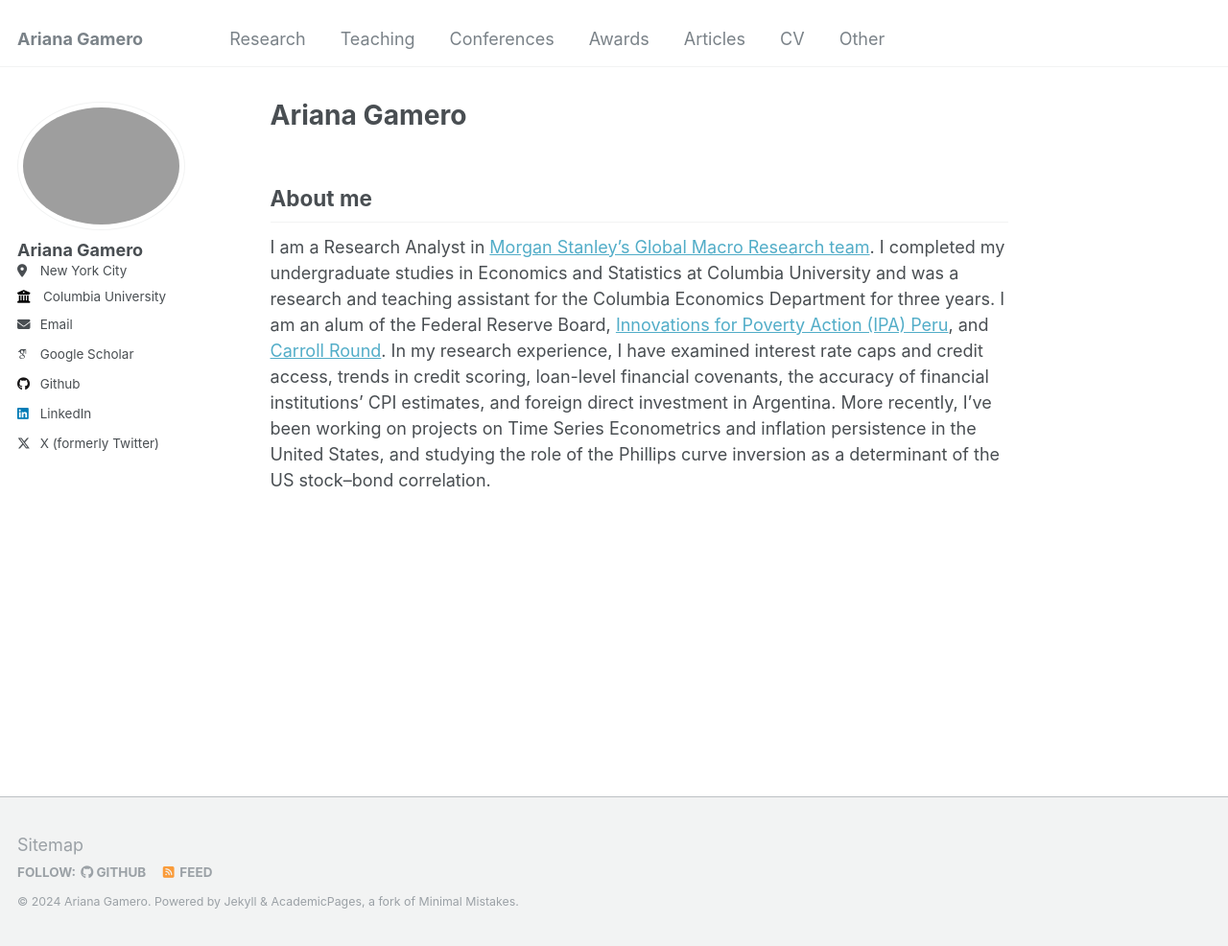
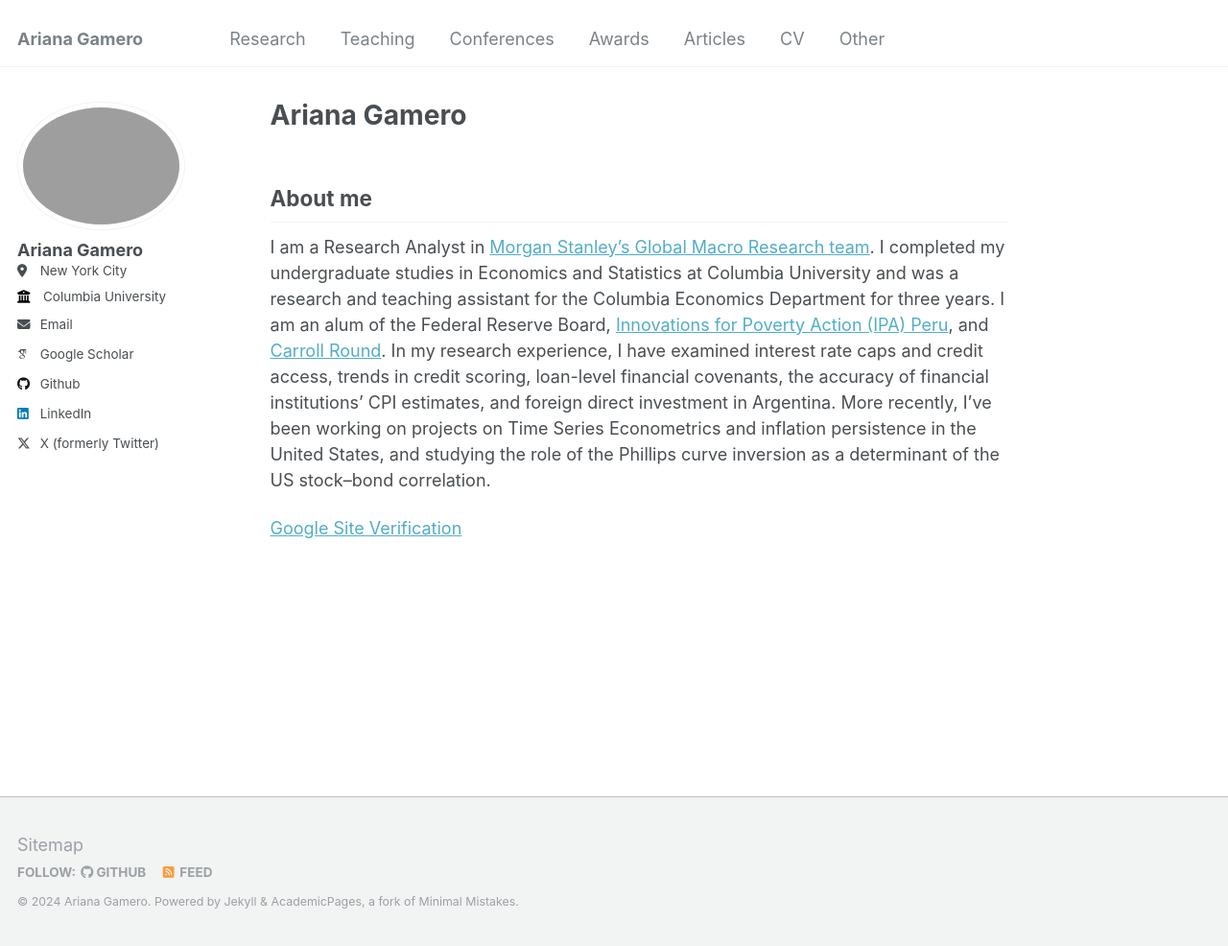
Before and after one commit to arianagamero11/arianagamero11.github.io, a Jekyll site: the page built from _pages/about.md, in a window 1280 px wide and 986 px high. Shown: the whole window at 96% size. Built offline with Jekyll 4.4.1, drawn with Linux system fonts in a browser that asks for light colours; some web fonts are replaced.

Commit message:
Update about.md

```diff
--- a/_pages/about.md
+++ b/_pages/about.md
@@ -9,3 +9,7 @@
 
 ## About me
 I am a Research Analyst in [Morgan Stanley's Global Macro Research team](https://www.morganstanley.com/what-we-do/research). I completed my undergraduate studies in Economics and Statistics at Columbia University and was a research and teaching assistant for the Columbia Economics Department for three years. I am an alum of the Federal Reserve Board, [Innovations for Poverty Action (IPA) Peru](https://poverty-action.org/study/impact-text-based-campaign-intimate-partner-violence-during-covid-19-peru), and [Carroll Round](https://sfs.georgetown.edu/carroll-round/conference/). In my research experience, I have examined interest rate caps and credit access, trends in credit scoring, loan-level financial covenants, the accuracy of financial institutions' CPI estimates, and foreign direct investment in Argentina. More recently, I’ve been working on projects on Time Series Econometrics and inflation persistence in the United States, and studying the role of the Phillips curve inversion as a determinant of the US stock–bond correlation.
+
+
+
+[Google Site Verification](google30fa82dea3369833.html)
```
